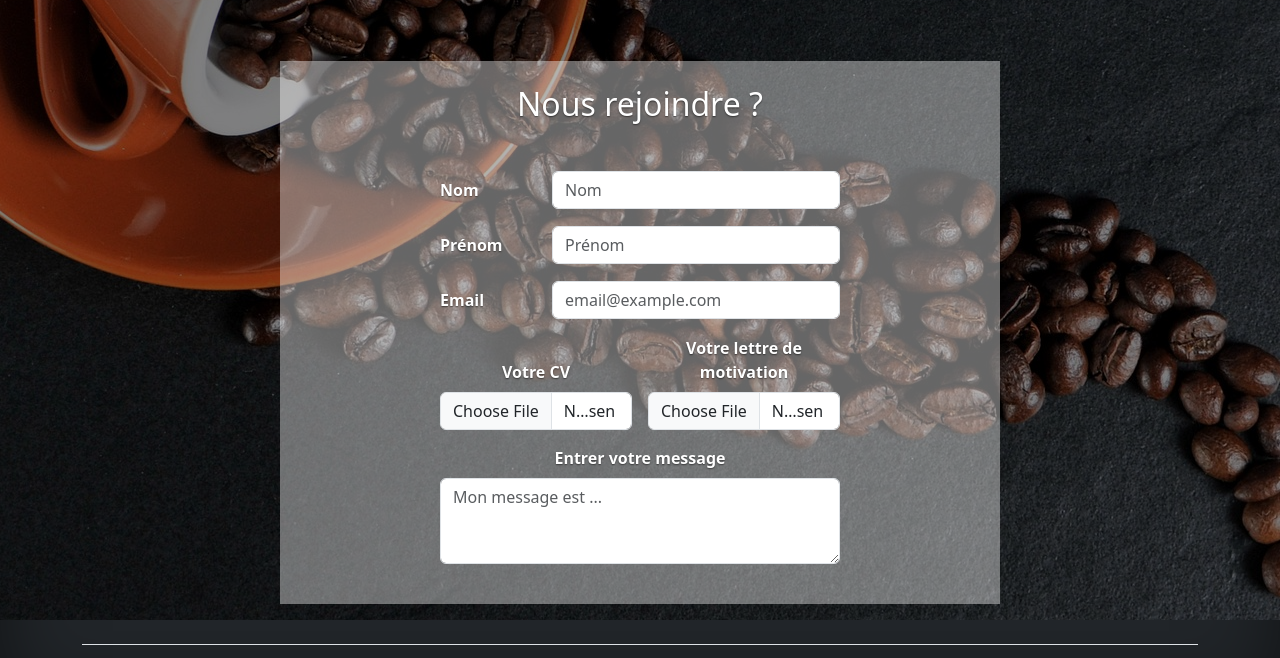
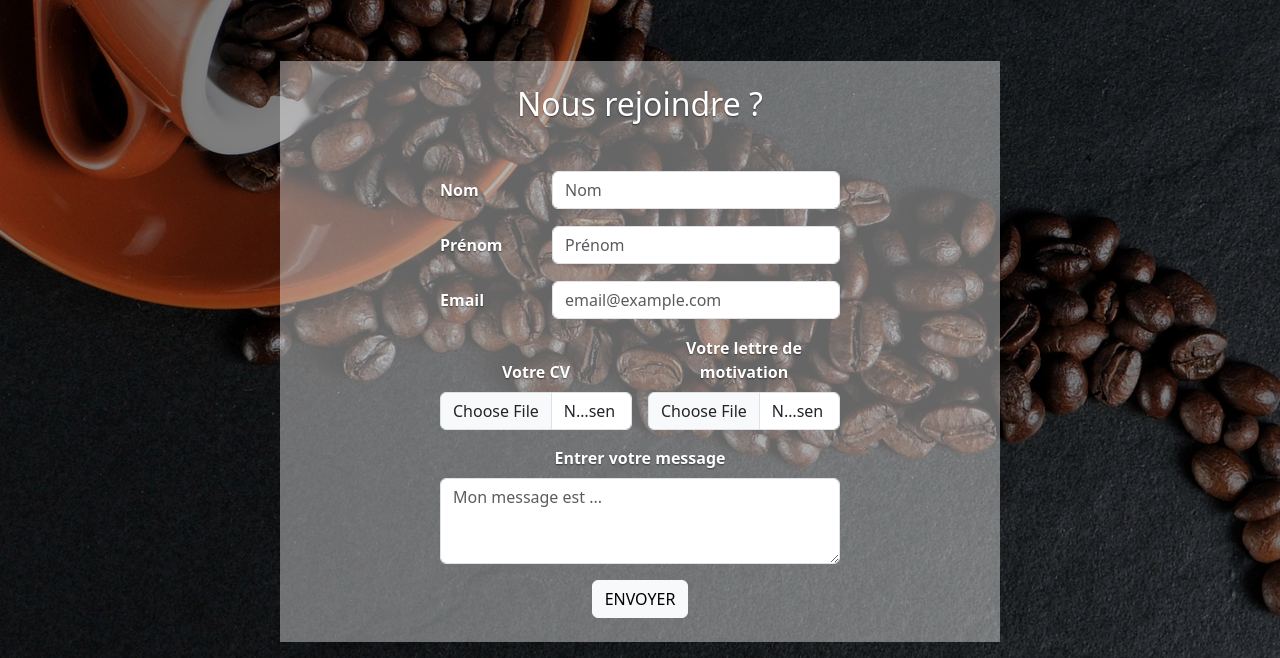
Before and after one commit to EryanGauvrit/Cozy-Coffee-Cup, a website: page index.html in a window 1280 px wide. Shown: the part 3344-4002 px from the top of the page. Drawn offline with Linux system fonts and the light colour scheme.

Commit message:
add submit button

```diff
--- a/index.html
+++ b/index.html
@@ -185,6 +185,7 @@
                             <label for="exampleFormControlTextarea1" class="form-label fs-md-5 fw-bold">Entrer votre message</label>
                             <textarea class="form-control input-textarea" id="exampleFormControlTextarea1" rows="3" placeholder="Mon message est ..."></textarea>
                         </div>
+                        <button class="btn btn-light w-40 text-uppercase">Envoyer</button>
                     </form>
                 </div>
             </div>
```
